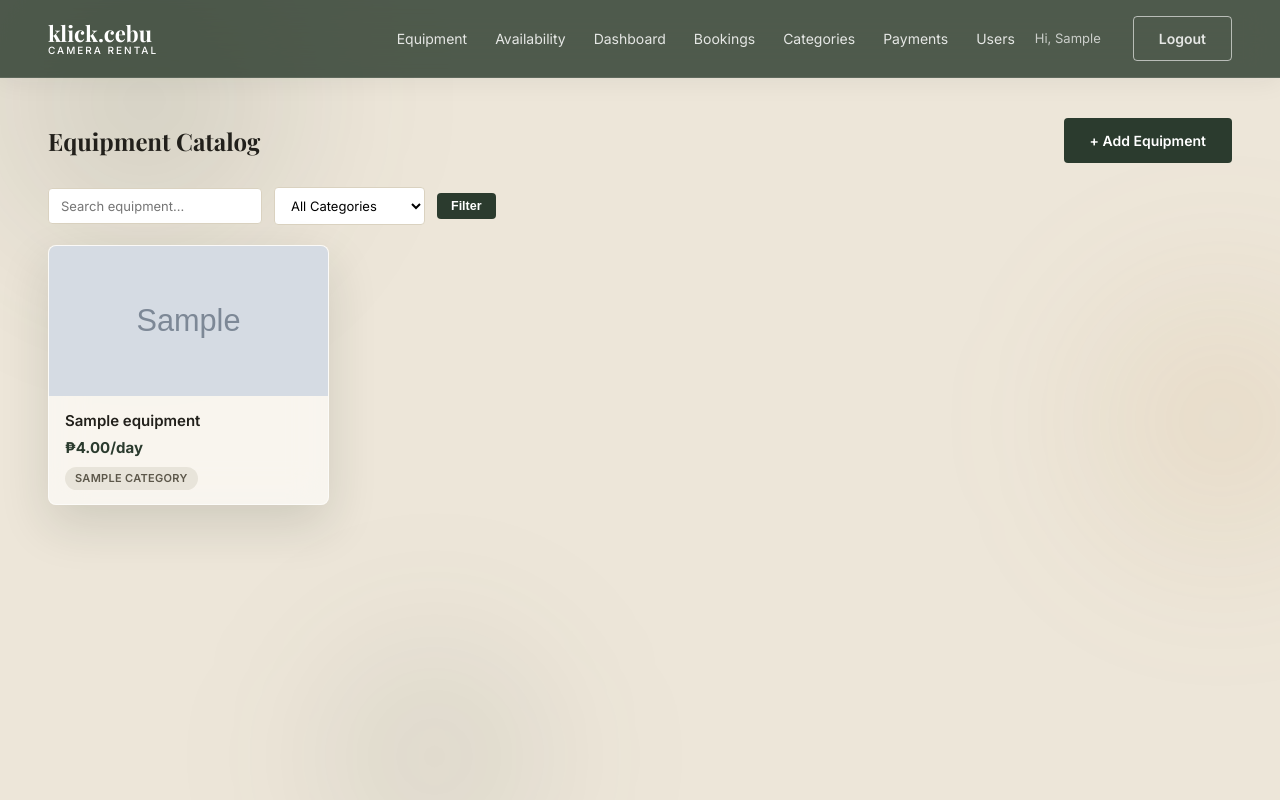
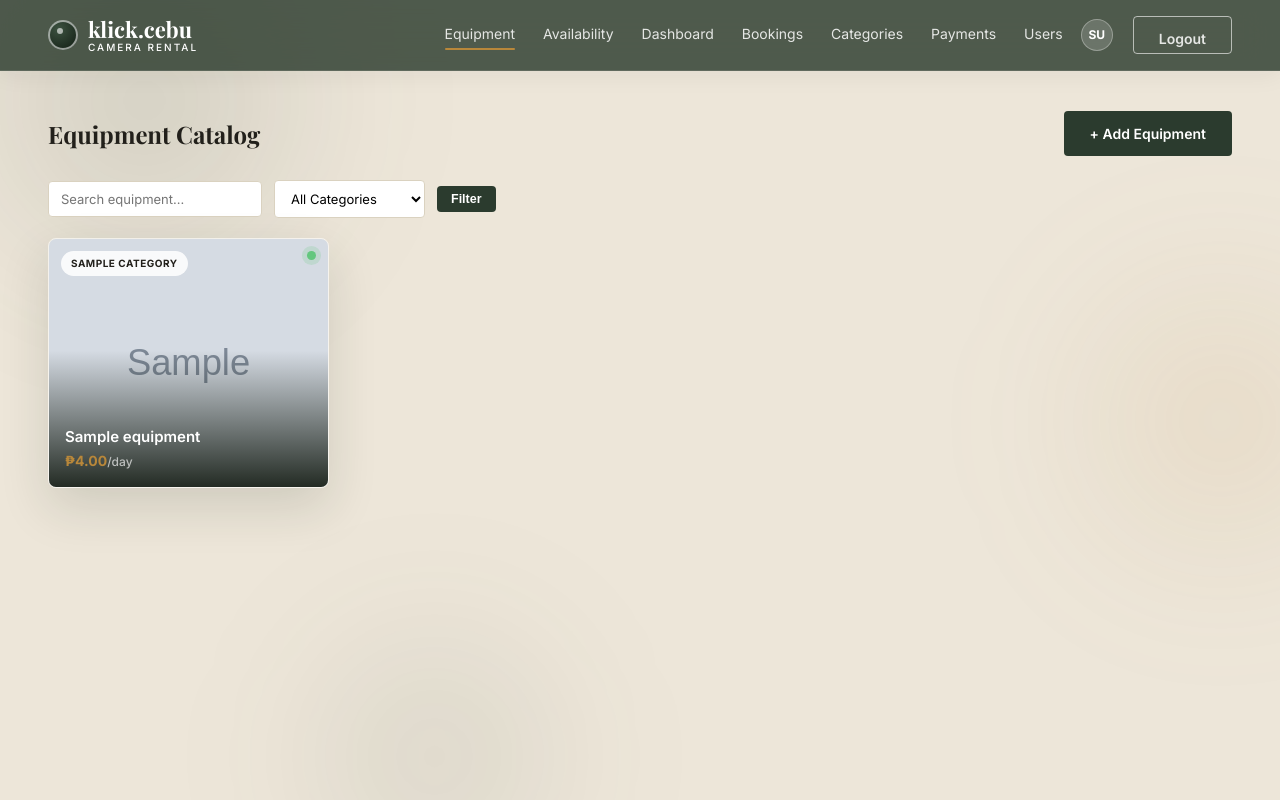
Before and after one commit to Iyan-21/klickcebuProjectproposal, a Django app: page /rentals/equipment/ in a window 1280 px wide. Run offline with Django 5.2, Linux system fonts and the light colour scheme; a user stored in the database is signed in; tables that the repository leaves empty hold one stand-in row (values such as "Sample post"); grey boxes marked "Sample" are stand-in pictures.

Commit message:
update on history of navbars and theme.css

```diff
--- a/rentals/templates/rentals/equipment_list.html
+++ b/rentals/templates/rentals/equipment_list.html
@@ -27,18 +27,15 @@
             {% if item.primary_image %}
             <div class="thumb" style="background-image:url('{{ item.primary_image.image.url }}');"></div>
             {% else %}
-            <div class="thumb">No image</div>
+            <div class="thumb"></div>
             {% endif %}
-            <div class="body">
+            {% if item.categories.first %}<span class="equip-cat-pill">{{ item.categories.first.name }}</span>{% endif %}
+            <span class="equip-status-dot {% if item.is_available %}available{% else %}unavailable{% endif %}"></span>
+            <div class="equip-scrim">
                 <div class="name">{{ item.name }}</div>
-                <div class="rate">₱{{ item.daily_rate }}/day</div>
-                <div class="cats">
-                    {% for cat in item.categories.all %}
-                    <span class="badge-kc gray">{{ cat.name }}</span>
-                    {% endfor %}
-                    {% if not item.is_available %}<span class="badge-kc red">Unavailable</span>{% endif %}
-                </div>
+                <div class="rate">₱{{ item.daily_rate }}<span class="rate-unit">/day</span></div>
             </div>
+            <div class="equip-hover-overlay"><span>View details</span></div>
         </a>
         {% empty %}
         <div class="empty-state">No equipment found.</div>
--- a/static/css/theme.css
+++ b/static/css/theme.css
@@ -95,6 +95,27 @@ a { transition: color .15s var(--ease); }
 }
 .navbar-kc .brand { font-size: 22px; font-weight: 700; color: var(--ink); text-decoration: none; line-height: 1.1; }
 .navbar-kc .brand-sub { display: block; font-family: 'Inter', sans-serif; font-size: 10px; letter-spacing: 2px; color: var(--muted); font-weight: 500; }
+.navbar-kc .brandline { display: flex; align-items: center; gap: 10px; text-decoration: none; }
+
+.nav-mark { width: 30px; height: 30px; border-radius: 50%; flex-shrink: 0; position: relative;
+  background: radial-gradient(circle at 35% 30%, #3c5240, var(--forest-dark) 70%);
+  box-shadow: inset 0 0 0 2px var(--accent);
+}
+.nav-mark::after { content: ''; position: absolute; width: 6px; height: 6px; border-radius: 50%; background: rgba(255,255,255,0.6); top: 8px; left: 9px; }
+.dash-nav .nav-mark { box-shadow: inset 0 0 0 2px rgba(255,255,255,0.55); }
+
+.navbar-kc .nav-links a { position: relative; padding-bottom: 4px; }
+.navbar-kc .nav-links a.active::after {
+  content: ''; position: absolute; bottom: -2px; left: 0; right: 0; height: 2px;
+  background: var(--accent); border-radius: 2px;
+}
+
+.nav-avatar {
+  width: 32px; height: 32px; border-radius: 50%; background: var(--forest); color: #fff;
+  display: flex; align-items: center; justify-content: center; font-size: 12px; font-weight: 700;
+  font-family: 'Inter', sans-serif; margin-left: 18px; flex-shrink: 0;
+}
+.dash-nav .nav-avatar { background: rgba(255,255,255,0.16); border: 1px solid rgba(255,255,255,0.3); color: #fff; }
 .navbar-kc .nav-links { display: flex; align-items: center; flex-wrap: wrap; }
 .navbar-kc .nav-links a { margin-left: 28px; color: var(--ink); text-decoration: none; font-size: 14px; }
 .navbar-kc .nav-links a:hover { color: var(--forest); }
@@ -235,14 +256,53 @@ a { transition: color .15s var(--ease); }
 .filter-bar input, .filter-bar select { padding: 9px 12px; border: 1px solid var(--border); border-radius: 4px; background: #fff; font-size: 13px; font-family: 'Inter', sans-serif; }
 
 .equip-grid { display: grid; grid-template-columns: repeat(auto-fill, minmax(230px, 1fr)); gap: 20px; }
-.equip-card { background: var(--glass-bg); backdrop-filter: blur(var(--glass-blur)) saturate(1.3); -webkit-backdrop-filter: blur(var(--glass-blur)) saturate(1.3); border: 1px solid var(--glass-border); border-radius: var(--radius-md); overflow: hidden; text-decoration: none; color: var(--ink); display: block; box-shadow: var(--glass-shadow); transition: box-shadow .2s var(--ease), transform .2s var(--ease); animation: fadeInUp .5s var(--ease) both; }
-.equip-card:hover { box-shadow: var(--shadow-lift); transform: translateY(-3px); }
-.equip-card .thumb { width: 100%; height: 150px; background: var(--bg-panel) center/cover no-repeat; display: flex; align-items: center; justify-content: center; color: var(--muted); font-size: 12px; }
-.equip-card .body { padding: 14px 16px; }
-.equip-card .name { font-weight: 600; font-size: 15px; margin-bottom: 4px; }
-.equip-card .rate { color: var(--forest); font-weight: 700; font-size: 15px; }
-.equip-card .rate-unit { color: var(--muted); font-weight: 500; font-size: 12px; }
-.equip-card .cats { margin-top: 8px; display: flex; gap: 6px; flex-wrap: wrap; }
+.equip-card {
+  position: relative; display: block; height: 250px; border-radius: var(--radius-md); overflow: hidden;
+  text-decoration: none; color: var(--ink); border: 1px solid var(--glass-border); box-shadow: var(--glass-shadow);
+  transition: box-shadow .25s var(--ease), border-color .25s var(--ease), transform .25s var(--ease);
+  animation: fadeInUp .5s var(--ease) both;
+}
+.equip-card:hover {
+  transform: translateY(-4px); border-color: var(--accent);
+  box-shadow: 0 0 0 3px rgba(184,135,58,0.18), var(--shadow-lift);
+}
+.equip-card .thumb {
+  position: absolute; inset: 0; background: var(--bg-panel) center/cover no-repeat;
+  transition: transform .5s var(--ease);
+}
+.equip-card:hover .thumb { transform: scale(1.08); }
+
+.equip-status-dot {
+  position: absolute; top: 12px; right: 12px; width: 9px; height: 9px; border-radius: 50%; z-index: 2;
+}
+.equip-status-dot.available { background: #63C77E; box-shadow: 0 0 0 3px rgba(99,199,126,0.3); animation: pulseDot 2s ease-in-out infinite; }
+.equip-status-dot.unavailable { background: #D9695C; box-shadow: 0 0 0 3px rgba(217,105,92,0.3); }
+@keyframes pulseDot { 0%, 100% { box-shadow: 0 0 0 3px rgba(99,199,126,0.3); } 50% { box-shadow: 0 0 0 6px rgba(99,199,126,0.15); } }
+
+.equip-cat-pill {
+  position: absolute; top: 12px; left: 12px; z-index: 2; background: rgba(255,255,255,0.85);
+  backdrop-filter: blur(6px); color: var(--ink); font-size: 10px; font-weight: 700; letter-spacing: .5px;
+  text-transform: uppercase; padding: 5px 10px; border-radius: 20px;
+}
+
+.equip-scrim {
+  position: absolute; inset: 0; z-index: 1; display: flex; flex-direction: column; justify-content: flex-end;
+  padding: 16px; background: linear-gradient(180deg, transparent 45%, rgba(16,24,15,0.9) 100%);
+}
+.equip-scrim .name { color: #fff; font-weight: 600; font-size: 15px; margin-bottom: 4px; line-height: 1.3; }
+.equip-scrim .rate { color: var(--accent); font-weight: 700; font-size: 14px; }
+.equip-scrim .rate-unit { color: rgba(255,255,255,0.65); font-weight: 500; font-size: 12px; }
+
+.equip-hover-overlay {
+  position: absolute; inset: 0; z-index: 3; display: flex; align-items: center; justify-content: center;
+  background: rgba(28,42,30,0); opacity: 0; transition: all .25s var(--ease); pointer-events: none;
+}
+.equip-card:hover .equip-hover-overlay { opacity: 1; background: rgba(28,42,30,0.32); }
+.equip-hover-overlay span {
+  background: #fff; color: var(--forest-dark); padding: 8px 20px; border-radius: 20px;
+  font-size: 13px; font-weight: 700; transform: translateY(6px); transition: transform .25s var(--ease);
+}
+.equip-card:hover .equip-hover-overlay span { transform: translateY(0); }
 
 .detail-wrap { display: flex; gap: 32px; flex-wrap: wrap; }
 .detail-images { flex: 1 1 320px; }
@@ -460,6 +520,7 @@ a { transition: color .15s var(--ease); }
   .booknow-dates, .pay-method-grid { grid-template-columns: 1fr; }
   .booknow-sticky { position: static; }
 }
+
 /* --- Terms & Contact pages --- */
 .legal-page { max-width: 760px; margin: 0 auto; }
 .legal-page .avail-title { margin-top: 6px; }
--- a/templates/app_base.html
+++ b/templates/app_base.html
@@ -1,19 +1,22 @@
 {% extends 'base.html' %}
 {% block navbar %}
 <nav class="navbar-kc dash-nav">
-    <a href="{% if request.user.is_authenticated %}{% url 'dashboard:home' %}{% else %}{% url 'pages:landing' %}{% endif %}" class="brand">klick.cebu<span class="brand-sub">CAMERA RENTAL</span></a>
+    <a href="{% if request.user.is_authenticated %}{% url 'dashboard:home' %}{% else %}{% url 'pages:landing' %}{% endif %}" class="brandline">
+        <span class="nav-mark"></span>
+        <span class="brand">klick.cebu<span class="brand-sub">CAMERA RENTAL</span></span>
+    </a>
     <div class="nav-links">
-        <a href="{% url 'rentals:equipment_list' %}">Equipment</a>
-        <a href="{% url 'pages:availability' %}">Availability</a>
+        <a href="{% url 'rentals:equipment_list' %}" class="{% if request.resolver_match.view_name == 'rentals:equipment_list' %}active{% endif %}">Equipment</a>
+        <a href="{% url 'pages:availability' %}" class="{% if request.resolver_match.view_name == 'pages:availability' %}active{% endif %}">Availability</a>
         {% if request.user.is_authenticated %}
-            <a href="{% url 'dashboard:home' %}">Dashboard</a>
-            <a href="{% url 'rentals:booking_list' %}">Bookings</a>
+            <a href="{% url 'dashboard:home' %}" class="{% if request.resolver_match.view_name == 'dashboard:home' %}active{% endif %}">Dashboard</a>
+            <a href="{% url 'rentals:booking_list' %}" class="{% if request.resolver_match.view_name == 'rentals:booking_list' %}active{% endif %}">Bookings</a>
             {% if request.user.is_admin_role %}
-            <a href="{% url 'rentals:category_list' %}">Categories</a>
-            <a href="{% url 'rentals:payment_list' %}">Payments</a>
-            <a href="{% url 'dashboard:user_list' %}">Users</a>
+            <a href="{% url 'rentals:category_list' %}" class="{% if request.resolver_match.view_name == 'rentals:category_list' %}active{% endif %}">Categories</a>
+            <a href="{% url 'rentals:payment_list' %}" class="{% if request.resolver_match.view_name == 'rentals:payment_list' %}active{% endif %}">Payments</a>
+            <a href="{% url 'dashboard:user_list' %}" class="{% if request.resolver_match.view_name == 'dashboard:user_list' %}active{% endif %}">Users</a>
             {% endif %}
-            <span class="nav-greeting">Hi, {{ request.user.first_name|default:request.user.email }}</span>
+            <span class="nav-avatar" title="{{ request.user.first_name }} {{ request.user.last_name }}">{% if request.user.first_name %}{{ request.user.first_name|slice:':1' }}{{ request.user.last_name|slice:':1' }}{% else %}{{ request.user.email|slice:':2'|upper }}{% endif %}</span>
             <a href="{% url 'accounts:logout' %}" class="btn-kc-outline-light">Logout</a>
         {% else %}
             <a href="{% url 'accounts:login' %}">Login</a>
--- a/templates/base.html
+++ b/templates/base.html
@@ -16,12 +16,16 @@
 <div class="site-content">
 {% block navbar %}
 <nav class="navbar-kc">
-    <a href="{% url 'pages:landing' %}" class="brand">klick.cebu<span class="brand-sub">CAMERA RENTAL</span></a>
+    <a href="{% url 'pages:landing' %}" class="brandline">
+        <span class="nav-mark"></span>
+        <span class="brand">klick.cebu<span class="brand-sub">CAMERA RENTAL</span></span>
+    </a>
     <div class="nav-links">
-        <a href="{% url 'rentals:equipment_list' %}">Equipment</a>
-        <a href="{% url 'pages:availability' %}">Availability</a>
+        <a href="{% url 'rentals:equipment_list' %}" class="{% if request.resolver_match.view_name == 'rentals:equipment_list' %}active{% endif %}">Equipment</a>
+        <a href="{% url 'pages:availability' %}" class="{% if request.resolver_match.view_name == 'pages:availability' %}active{% endif %}">Availability</a>
         {% if request.user.is_authenticated %}
-            <a href="{% url 'dashboard:home' %}">Dashboard</a>
+            <a href="{% url 'dashboard:home' %}" class="{% if request.resolver_match.view_name == 'dashboard:home' %}active{% endif %}">Dashboard</a>
+            <span class="nav-avatar" title="{{ request.user.first_name }} {{ request.user.last_name }}">{% if request.user.first_name %}{{ request.user.first_name|slice:':1' }}{{ request.user.last_name|slice:':1' }}{% else %}{{ request.user.email|slice:':2'|upper }}{% endif %}</span>
             <a href="{% url 'accounts:logout' %}">Logout</a>
         {% else %}
             <a href="{% url 'accounts:login' %}">Login</a>
```
Also changed, not shown: dashboard/templates/dashboard/customer_home.html (+5 -4 lines), pages/templates/pages/contact.html (added, +39 -0 lines), pages/templates/pages/landing.html (+11 -15 lines), pages/templates/pages/terms.html (added, +38 -0 lines).
